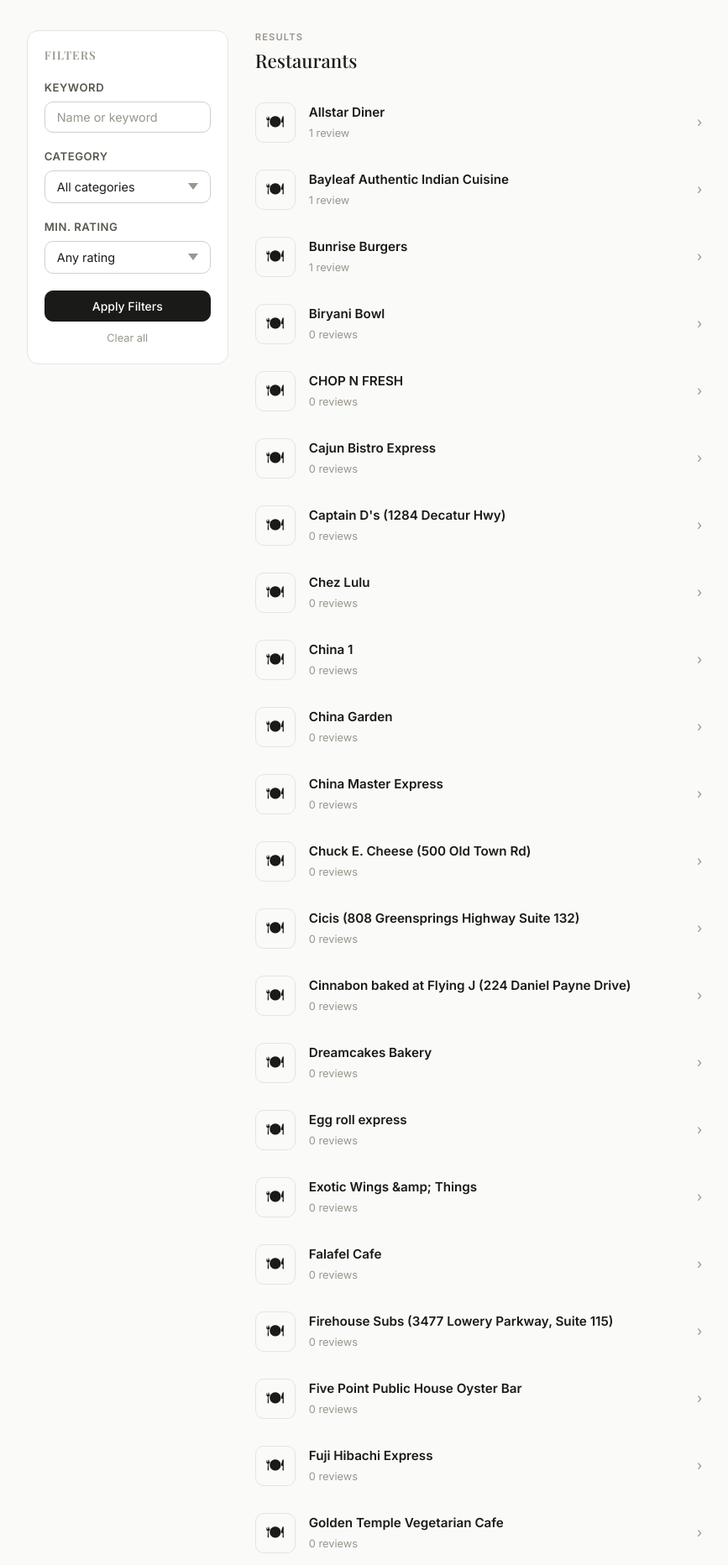
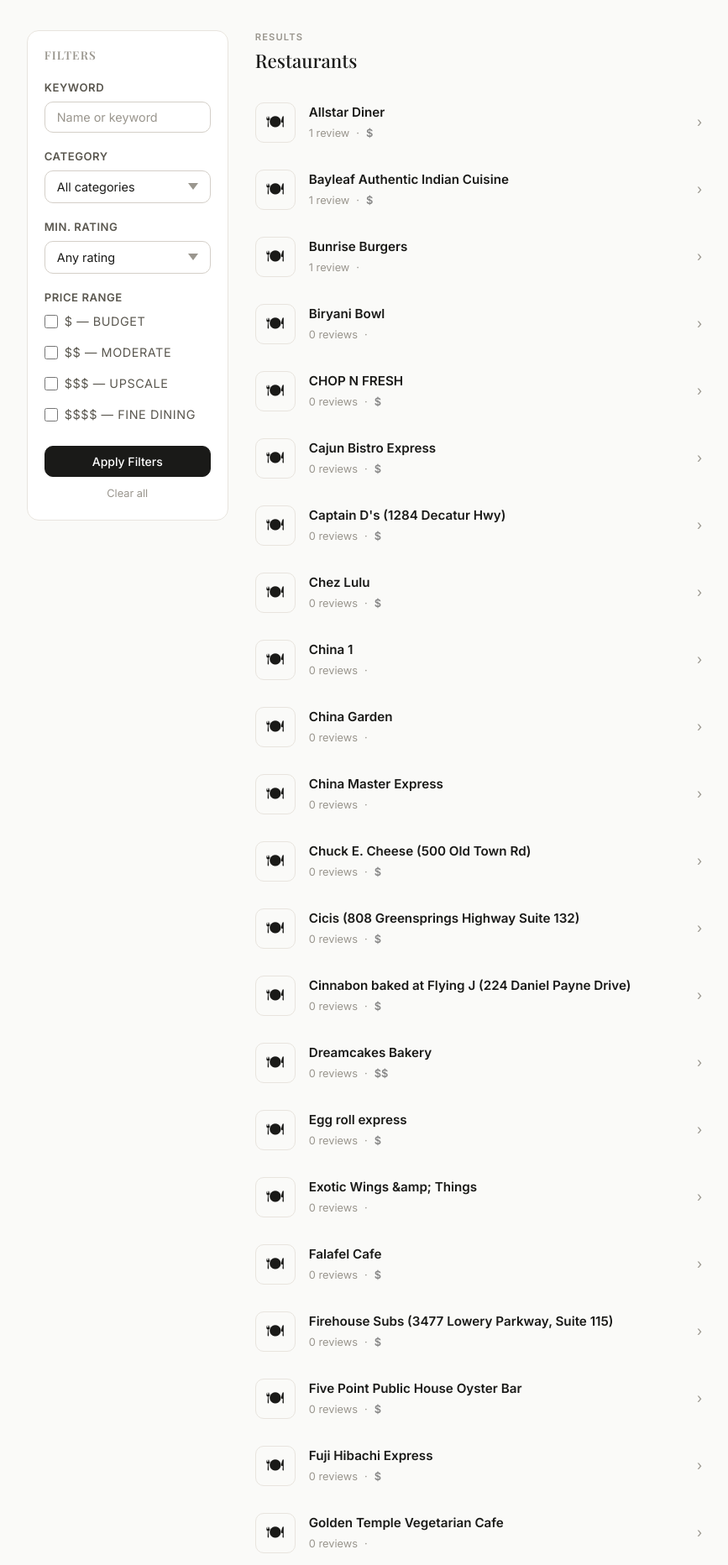
Before and after one commit to Timothy-Seow/DBProject, a Flask app: page /browse in a window 1280 px wide. Shown: the part 56-1920 px from the top of the page at 84% size, without its empty margins (206-1073 px from the left). Run offline with Flask 3, Linux system fonts and the light colour scheme; data comes from the database, SQL or seed files in the repository.

Commit message:
created price range filter, included price range in restaurants and user preferences.
displayed price range on restaurants, created a user setting for price preference

```diff
--- a/sqlQueries.py
+++ b/sqlQueries.py
@@ -75,7 +75,7 @@
 def get_top_rated_restaurants(limit: int = 5, min_reviews: int = 1) -> list[dict]:
     with get_connection() as conn:
         rows = conn.execute("""
-            SELECT r.restaurant_id, r.name, r.avg_rating, r.total_reviews,
+            SELECT r.restaurant_id, r.name, r.avg_rating, r.total_reviews, r.price_range,
                    c.name AS category
             FROM restaurants r
             LEFT JOIN categories c ON c.category_id = r.category_id
@@ -134,7 +134,7 @@
     placeholders = ",".join("?" * len(category_ids))
     with get_connection() as conn:
         rows = conn.execute(f"""
-            SELECT r.restaurant_id, r.name, r.avg_rating, r.total_reviews,
+            SELECT r.restaurant_id, r.name, r.avg_rating, r.total_reviews, r.price_range,
                    c.name AS category
             FROM restaurants r
             LEFT JOIN categories c ON c.category_id = r.category_id
--- a/web/app.py
+++ b/web/app.py
@@ -28,6 +28,30 @@
     return decorated
 
 
+@app.template_filter("price_dollars")
+def price_dollars(value):
+    """Render a restaurant's price_range as a string of $ symbols.
+
+    Handles price_range stored as an int/digit string (1-4), as a
+    word ('Budget'/'Moderate'/'Upscale'/'Fine Dining'), or already
+    as a string of $ characters.
+    """
+    if not value:
+        return ""
+    value = str(value).strip()
+    if value and all(c == "$" for c in value):
+        return value
+    if value.isdigit():
+        return "$" * max(1, min(4, int(value)))
+    word_map = {
+        "budget": 1, "inexpensive": 1, "cheap": 1,
+        "moderate": 2, "mid-range": 2, "midrange": 2,
+        "upscale": 3, "expensive": 3,
+        "fine dining": 4, "luxury": 4, "very expensive": 4,
+    }
+    return "$" * word_map.get(value.lower(), 0)
+
+
 # ================================================================
 # HOME
 # ================================================================
@@ -45,8 +69,14 @@
         user_prefs = prefs.get_preferences(uid)
         if user_prefs.get("show_personalized") and user_prefs.get("cuisine_preferences"):
             personalised = db.get_restaurants_by_categories(
-                user_prefs["cuisine_preferences"], limit=6
+                user_prefs["cuisine_preferences"], limit=20
             )
+            price_pref = user_prefs.get("price_range")
+            if price_pref:
+                personalised = [
+                    r for r in personalised if r.get("price_range") == price_pref
+                ]
+            personalised = personalised[:6]
         following_feed = db.get_following_feed(uid, limit=20)
 
     return render_template(
@@ -65,21 +95,25 @@
 
 @app.route('/browse')
 def browse():
-    keyword    = request.args.get("q", "").strip()
-    category   = request.args.get("category", None, type=int)
-    price      = request.args.get("price", "").strip()
-    min_rating = request.args.get("min_rating", None, type=float)
-    city       = request.args.get("city", "").strip()
+    keyword     = request.args.get("q", "").strip()
+    category    = request.args.get("category", None, type=int)
+    prices      = [p.strip() for p in request.args.getlist("price") if p.strip()]
+    min_rating  = request.args.get("min_rating", None, type=float)
+    city        = request.args.get("city", "").strip()
 
-    results    = db.search_restaurants(
+    results = db.search_restaurants(
         keyword=keyword or None,
         category_id=category,
-        price_range=price or None,
+        price_range=None,
         min_rating=min_rating,
         city=city or None,
     )
+
+    if prices:
+        results = [r for r in results if price_dollars(r.get("price_range")) in prices]
+
     categories = db.get_category_summary()
-    query      = dict(q=keyword, category=category, price=price, min_rating=min_rating, city=city)
+    query      = dict(q=keyword, category=category, price=prices, min_rating=min_rating, city=city)
 
     return render_template("browse.html", restaurants=results, categories=categories, query=query)
 
@@ -370,9 +404,11 @@
 @app.route("/preferences/cuisines", methods=["POST"])
 @login_required
 def save_cuisine_preferences():
-    uid      = current_user()["user_id"]
-    selected = request.form.getlist("cuisine_preferences", type=int)
+    uid         = current_user()["user_id"]
+    selected    = request.form.getlist("cuisine_preferences", type=int)
+    price_range = request.form.get("price_range", "").strip()
     prefs.set_cuisine_preferences(uid, selected)
+    prefs.set_price_range(uid, price_range or None)
     flash("Cuisine preferences saved!", "success")
     return redirect(url_for("profile"))
 
--- a/web/templates/browse.html
+++ b/web/templates/browse.html
@@ -1,5 +1,35 @@
 {% extends "base.html" %}
 {% block title %}Browse Restaurants{% endblock %}
+
+{% block head %}
+<style>
+  .checkbox-group {
+    display: flex;
+    flex-direction: column;
+    gap: 8px;
+    margin-top: 4px;
+  }
+  .checkbox-option {
+    display: flex;
+    align-items: center;
+    gap: 8px;
+    font-size: .9rem;
+    font-weight: 400;
+    cursor: pointer;
+  }
+  .checkbox-option input[type="checkbox"] {
+    accent-color: var(--accent, #e8611a);
+    width: 16px;
+    height: 16px;
+    margin: 0;
+    cursor: pointer;
+  }
+  .restaurant-card__price {
+    color: var(--text-muted, #888);
+    font-weight: 600;
+  }
+</style>
+{% endblock %}
 
 {% block content %}
 <div class="browse-layout">
@@ -39,6 +69,28 @@
         </select>
       </div>
 
+      <div class="filter-group">
+        <label>Price Range</label>
+        <div class="checkbox-group">
+          <label class="checkbox-option">
+            <input type="checkbox" name="price" value="$" {% if '$' in query.price %}checked{% endif %}>
+            $ — Budget
+          </label>
+          <label class="checkbox-option">
+            <input type="checkbox" name="price" value="$$" {% if '$$' in query.price %}checked{% endif %}>
+            $$ — Moderate
+          </label>
+          <label class="checkbox-option">
+            <input type="checkbox" name="price" value="$$$" {% if '$$$' in query.price %}checked{% endif %}>
+            $$$ — Upscale
+          </label>
+          <label class="checkbox-option">
+            <input type="checkbox" name="price" value="$$$$" {% if '$$$$' in query.price %}checked{% endif %}>
+            $$$$ — Fine dining
+          </label>
+        </div>
+      </div>
+
       <button type="submit" class="btn btn--primary">Apply Filters</button>
       <a href="{{ url_for('browse') }}" class="clear-link">Clear all</a>
     </form>
@@ -63,6 +115,10 @@
                 <div class="restaurant-card__name">{{ r.name }}</div>
                 <div class="restaurant-card__meta">
                   <span>{{ r.total_reviews }} review{% if r.total_reviews != 1 %}s{% endif %}</span>
+                  {% if r.price_range %}
+                    <span>·</span>
+                    <span class="restaurant-card__price">{{ r.price_range|price_dollars }}</span>
+                  {% endif %}
                 </div>
               </div>
               <span class="restaurant-card__arrow">›</span>
```
Also changed, not shown: data/user_preferences.json (+7 -0 lines), preferences.py (+13 -0 lines), web/templates/home.html (+10 -2 lines), web/templates/profile.html (+12 -0 lines), 2 other files.
